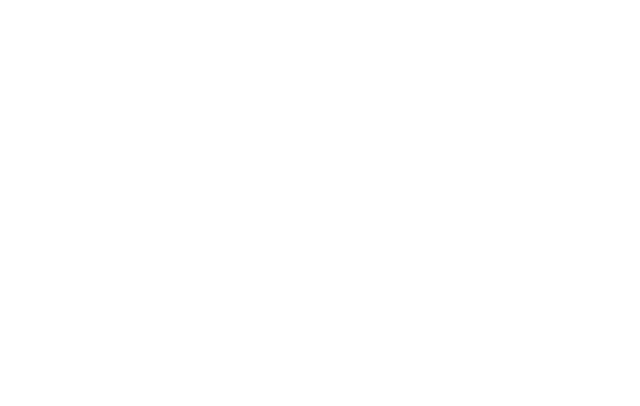
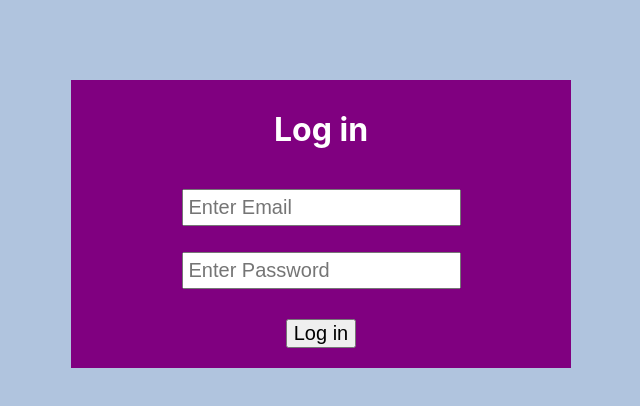
Before and after one commit to Omar-Walid-MD/React-Blog-App, a React (Create React App) app: page /login in a window 1280 px wide. Before the commit this address had no page. Shown: the top 406 px of the page, without its empty margins (319-959 px from the left). Built offline with nearby package versions, Linux system fonts and the light colour scheme; data requests are answered from the project's data file.

Commit message:
Added basic login system

```diff
--- a/src/App.js
+++ b/src/App.js
@@ -4,14 +4,16 @@ import MainPage from "./MainPage";
 import WritePage from "./WritePage";
 import './MainPage.css';
 import RegisterPage from "./RegisterPage";
+import LoginPage from "./LoginPage";
 
 
 
 function App()
 {
 
-  const [posts,setPosts] = useState();
-  const [users,setUsers] = useState();
+  const [posts,setPosts] = useState(null);
+  const [users,setUsers] = useState(null);
+  const [currentUser,setCurrentUser] = useState(null);
 
   useEffect(()=>{
 
@@ -22,7 +24,6 @@ function App()
     .then((data)=>{
     //   console.log(data);
     setPosts(data);
-    console.log(data);
     })
 
     fetch('http://localhost:8000/users')
@@ -30,19 +31,23 @@ function App()
       return res.json()
     })
     .then((data)=>{
-    //   console.log(data);
     setUsers(data);
-    console.log(data);
+    // console.log(data);
     })
+
+    setCurrentUser(JSON.parse(localStorage.getItem("currentUser")));
+
+    // console.log(JSON.parse(localStorage.getItem("currentUser")));
 
   },[])
 
   return (
     <Routes>
-      <Route path="/" element={<MainPage posts={posts} />} />
-      <Route path="/write" element={<WritePage handlePostList={setPosts} />} />
+      <Route path="/" element={<MainPage posts={posts} currentUser={currentUser} setCurrentUser={setCurrentUser} />} />
+      <Route path="/write" element={<WritePage handlePostList={setPosts} currentUser={currentUser} setCurrentUser={setCurrentUser} />} />
 
-      <Route path="/register" element={<RegisterPage />} />
+      <Route path="/register" element={<RegisterPage handleUserList={setUsers} handleUser={setCurrentUser} />} />
+      <Route path="/login" element={<LoginPage userList={users} handleUser={setCurrentUser} />} />
     </Routes>
 
   );
--- /dev/null
+++ b/src/LoginPage.css
@@ -0,0 +1,32 @@
+.login-form-container
+{
+    width: 500px;
+
+    background-color: purple;
+
+    padding: 20px;
+}
+.login-form-label
+{
+    color: white;
+
+    margin: 10px;
+}
+.login-form-input-group
+{
+    height: 100px;
+
+    margin: 30px 0;
+}
+.login-form-input
+{
+    font-size: 15pt;
+
+    padding: 5px;
+
+    outline: none;
+}
+.login-form-submit
+{
+    font-size: 15pt;
+}
--- /dev/null
+++ b/src/LoginPage.js
@@ -0,0 +1,77 @@
+import {useState} from "react";
+import {useNavigate} from "react-router-dom";
+import "./LoginPage.css";
+
+function LoginPage({userList,handleUser})
+{
+    const navigate = useNavigate();
+
+    const [loginInfo,setLoginInfo] = useState({
+        email: "",
+        password: ""
+    })
+
+
+    function handleLoginInfo(event)
+    {
+        setLoginInfo({
+            ...loginInfo,
+            [event.target.name]: event.target.value
+        });
+    }
+
+
+    function Login(e)
+    {
+        e.preventDefault();
+
+        for(let i = 0; i < userList.length; i++)
+        {
+            if(userList[i].email===loginInfo.email)
+            {
+                if(userList[i].password===loginInfo.password)
+                {
+                    console.log("Successfully logged in");
+
+                    localStorage.setItem('currentUser', JSON.stringify(userList[i]));
+                    handleUser(userList[i]);
+                    navigate("/");
+                    return;
+                }
+                else
+                {
+                    console.log("Password Incorrect");
+                    return;
+                }
+            }
+        }
+        console.log("Email not registered");
+    }
+
+    function makeId(length)
+    {
+        let result = "";
+        let chars = "123456789";
+        for (var i = 0; i < length; i++) {
+        result += chars[Math.floor(Math.random() * 9)];
+        }
+        return result;
+    }
+
+    return (
+        <div className="main-page">
+            <div className="page-container flex-center">
+                <form className="login-form-container flex-column" onSubmit={Login}>
+                    <h1 className="login-form-label">Log in</h1>
+                    <div className="login-form-input-group flex-column">
+                        <input className="login-form-input" type="email" placeholder="Enter Email" name="email" value={loginInfo.email} onChange={handleLoginInfo}/>
+                        <input className="login-form-input" type="password" placeholder="Enter Password" name="password" value={loginInfo.password} onChange={handleLoginInfo}/>
+                    </div>
+                    <input className="login-form-submit" type="submit" value="Log in" />
+                </form>
+            </div>
+        </div>
+      );
+}
+
+export default LoginPage;
--- a/src/MainPage.css
+++ b/src/MainPage.css
@@ -43,8 +43,13 @@
 }
 .navbar-options
 {
-    font-size: 15pt;
     width: 250px;
+
+    margin-right: 50px;
+}
+.navbar-options-loggedin
+{
+    width: 350px;
 
     margin-right: 50px;
 }
--- a/src/MainPage.js
+++ b/src/MainPage.js
@@ -4,17 +4,23 @@ import Header from "./Header";
 import Post from "./Post";
 import './MainPage.css';
 
-function MainPage({posts})
+function MainPage({posts, currentUser, setCurrentUser})
 {
 
-  function sortPosts(postList)
-  {
-    return postList.reverse()
-  }
+    function sortPosts(postList)
+    {
+      return postList.reverse();
+    }
+
+    useEffect(()=>{
+
+      posts && console.log(sortPosts(posts))
+
+    },[posts])
 
     return (
         <div className="main-page">
-          <Header />
+          <Header currentUser={currentUser} setCurrentUser={setCurrentUser} />
           <div className="page-container flex-center">
             <div className="main-column flex-column">
               <div className="blog-sort-container flex-row">
--- a/src/RegisterPage.js
+++ b/src/RegisterPage.js
@@ -2,7 +2,7 @@ import { useState } from "react";
 import { useNavigate, Link } from 'react-router-dom';
 import "./RegisterPage.css";
 
-function RegisterPage({handleUserList})
+function RegisterPage({handleUserList, handleUser})
 {
     const navigate = useNavigate();
 
@@ -47,7 +47,8 @@ function RegisterPage({handleUserList})
                 body: JSON.stringify(userToAdd)
             }).then(()=>{
                 console.log("New Post Added.");
-                handleUserList(prevList => [...prevList,userToAdd])
+                handleUserList(prevList => [...prevList,userToAdd]);
+                handleUser(newUser);
             })
 
             navigate("/");
--- a/src/WritePage.js
+++ b/src/WritePage.js
@@ -3,7 +3,7 @@ import { useNavigate, Link } from 'react-router-dom';
 import Header from "./Header"
 import "./WritePage.css"
 
-function WritePage({handlePostList})
+function WritePage({handlePostList, currentUser})
 {
     const navigate = useNavigate();
 
@@ -63,7 +63,7 @@ function WritePage({handlePostList})
 
     return (
         <div className="main-page">
-            <Header />
+            <Header currentUser={currentUser} />
             <div className="page-container flex-center">
                 <div className="main-column flex-column">
                     <form className="post-write-form-container flex-column" onSubmit={submitPost}>
--- a/src/header.js
+++ b/src/header.js
@@ -1,19 +1,43 @@
 
-import { useState } from "react";
+import { useEffect, useState } from "react";
 import {Link} from "react-router-dom";
 
-function Header()
+function Header({currentUser, setCurrentUser})
 {
+
+  function LogOut(e)
+  {
+    e.preventDefault();
+
+    setCurrentUser(null);
+    localStorage.setItem('currentUser', JSON.stringify(null));
+
+    console.log(currentUser)
+
+
+  }
+
+  useEffect(()=>{
+    // console.log(currentUser)
+  },[])
 
     return (
         <header className="navbar flex-row">
             <div>
               <Link to="/" className="navbar-logo">BLOG APP</Link>
             </div>
-            <div className="navbar-options flex-row">
-              <Link to="/register" className="navbar-button">Register</Link>
-              <Link className="navbar-button">Log In</Link>
-            </div>
+            {
+              currentUser ?
+              <div className="navbar-options-loggedin flex-row">
+                  <h3>Welcome, {currentUser.username}</h3>
+                  <button className="navbar-button" onClick={LogOut}>Log Out</button>
+                </div>
+              : <div className="navbar-options flex-row">
+                  <Link to="/register" className="navbar-button">Register</Link>
+                  <Link to="login" className="navbar-button">Log In</Link>
+                </div>
+
+            }
           </header>
     );
 
```
